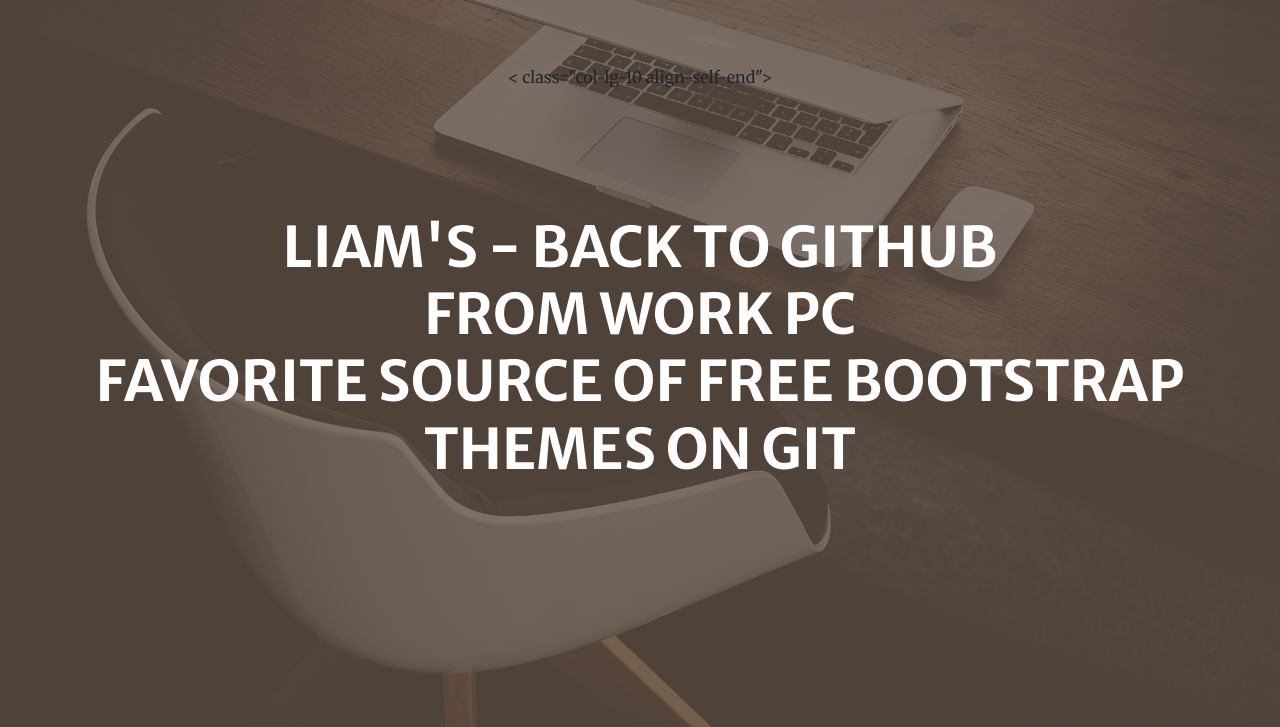
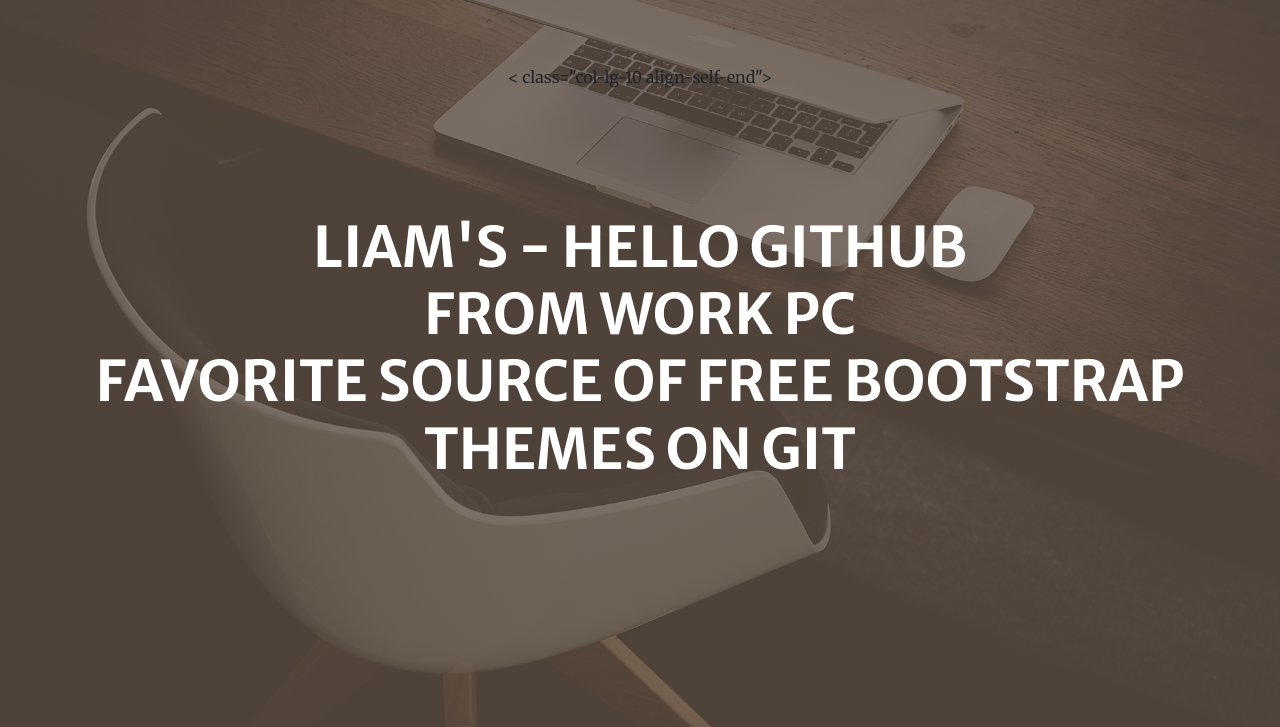
Before and after one commit to liammcmullen/bootstrap4, a website with bundled scripts: page index.html in a window 1280 px wide. Shown: the part 70-797 px from the top of the page. Built offline with nearby package versions, Linux system fonts and the light colour scheme.

Commit message:
small change for Azure update

```diff
--- a/index.html
+++ b/index.html
@@ -88,7 +88,7 @@
         >
           < class="col-lg-10 align-self-end">
           <h1 class="text-uppercase text-white font-weight-bold">
-            Liam's - back to github<br />
+            Liam's - hello github<br />
             from work PC<br />
             Favorite Source of Free Bootstrap Themes on git
           </h1>
```
